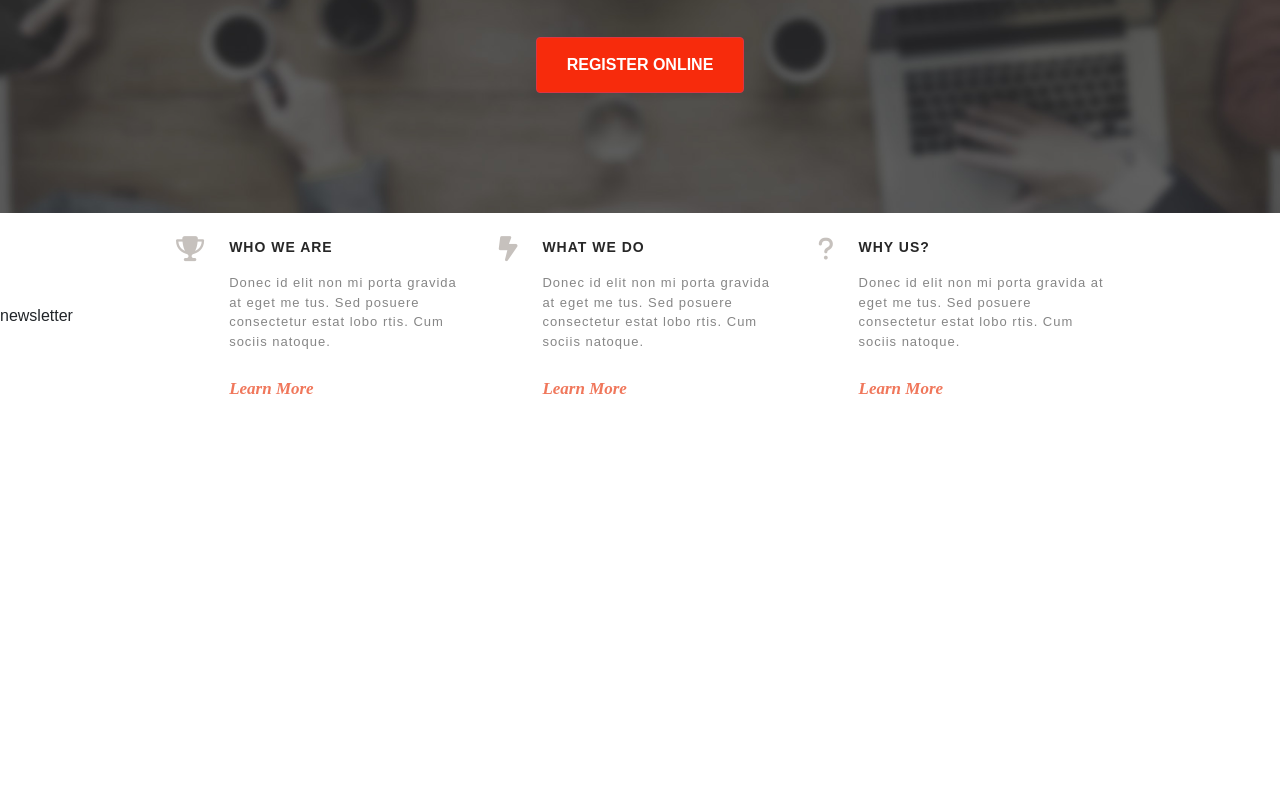
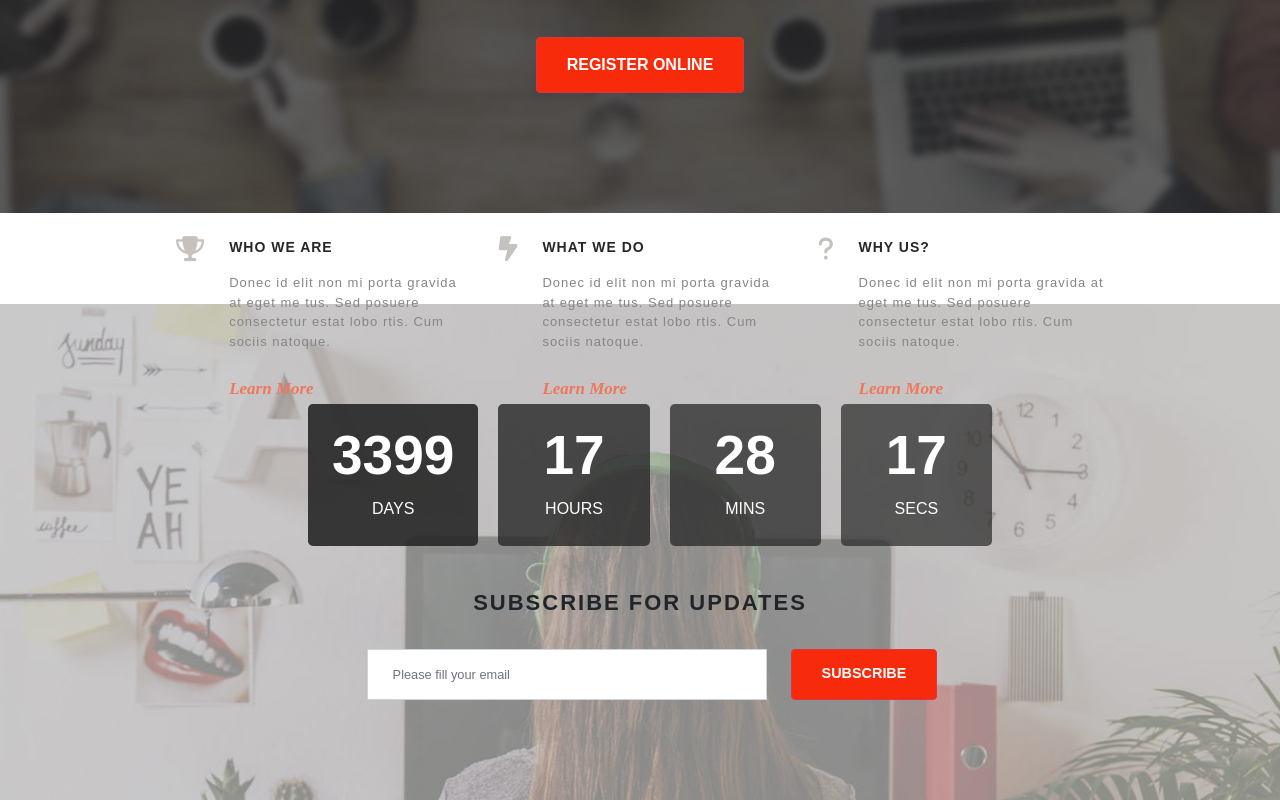
Before and after one commit to manumastro/proj-html-vuejs, a Vue app: page / in a window 1280 px wide. Shown: the part 496-1296 px from the top of the page. Before the commit the page ends 898 px from the top, so only its background shows below. Built offline with nearby package versions, Linux system fonts and the light colour scheme; a small style sheet from the web is missing.

Commit message:
section newsletter stilizzata

```diff
--- a/src/assets/style/_general.scss
+++ b/src/assets/style/_general.scss
@@ -5,6 +5,11 @@
 @import '~@fontsource/raleway/900.css';
 @import '~bootstrap/scss/bootstrap.scss';
 @import '~@fortawesome/fontawesome-free/css/all.min.css';
+
+html{
+  scroll-behavior: smooth;
+}
+
 body{
   font-family: "Raleway", sans-serif;
 }
--- a/src/components/HeaderC.vue
+++ b/src/components/HeaderC.vue
@@ -8,7 +8,7 @@
       </div>
       <nav class="navbar w-100 mt-1">
         <ul class="d-flex align-items-center m-0">
-          <li><a class="active" href="#">home</a></li>
+          <li><a class="active" href="#wrapper-jumbo">home</a></li>
           <li><a href="#">pages</a></li>
           <li><a href="#">program</a></li>
           <li><a href="#">tickets</a></li>
--- a/src/components/JumbotronC.vue
+++ b/src/components/JumbotronC.vue
@@ -1,5 +1,5 @@
 <template>
-  <div id="wrapper" class="d-flex flex-column">
+  <div id="wrapper-jumbo" class="d-flex flex-column">
     <div id="jumbotron" class="d-flex flex-column align-items-center justify-content-center">
     <div id="title" class="d-flex align-items-center flex-column pb-5">
       <h2>Conference on</h2>
@@ -19,8 +19,8 @@
     </div>
     </div>
 
-    <div id="info" class="container d-flex justify-content-between align-items-center ">
-      <div id="who-we-are" class="d-flex px-3 pt-4">
+    <div id="info" class="container d-flex justify-content-between align-items-center pt-4">
+      <div id="who-we-are" class="d-flex px-3">
         <div class="icon"><i class="fa-solid fa-trophy"></i></div>
         <div class="body">
           <div class="title">WHO WE ARE</div>
@@ -28,7 +28,7 @@
           <a href="#">Learn More</a>
         </div>
       </div>
-      <div id="what-we-do" class="d-flex px-3 pt-4">
+      <div id="what-we-do" class="d-flex px-3">
         <div class="icon"><i class="fa-solid fa-bolt-lightning"></i></div>
         <div class="body">
           <div class="title">WHAT WE DO</div>
@@ -36,7 +36,7 @@
           <a href="#">Learn More</a>
         </div>
       </div>
-      <div id="why-us" class="d-flex px-3 pt-4">
+      <div id="why-us" class="d-flex px-3">
         <div class="icon"><i class="fa-solid fa-question"></i></div>
         <div class="body">
           <div class="title">WHY US?</div>
@@ -56,7 +56,7 @@ name: 'JumbotronC'
 
 <style lang="scss" scoped>
 @import '../assets/style/_vars.scss';
-#wrapper{
+#wrapper-jumbo{
   height: calc(100vh - 110px);
   #jumbotron{
     background-image: url('../assets/images/slider-1-bg.jpg');
--- a/src/components/NewsLetter.vue
+++ b/src/components/NewsLetter.vue
@@ -1,6 +1,30 @@
 <template>
-  <section>
-    newsletter
+  <section class="d-flex flex-column align-items-center justify-content-center">
+    <div id="timer" class="d-flex justify-content-center">
+      <div id="days" class="square px-4">
+        <div class="number">3399</div>
+        <div class="text">days</div>
+      </div>
+      <div id="hours" class="square">
+        <div class="number">17</div>
+        <div class="text">hours</div>
+      </div>
+      <div id="mins" class="square">
+        <div class="number">28</div>
+        <div class="text">mins</div>
+      </div>
+      <div id="secs" class="square">
+        <div class="number">17</div>
+        <div class="text">secs</div>
+      </div>
+    </div>
+
+    <p>SUBSCRIBE FOR UPDATES</p>
+
+    <div id="form" class="d-flex">
+      <input type="email" class="form-control mx-4" id="exampleInputEmail1" aria-describedby="emailHelp" placeholder="Please fill your email">
+      <button type="button" class="btn btn-danger">SUBSCRIBE</button>
+    </div>
   </section>
 </template>
 
@@ -10,6 +34,60 @@ name: 'NewsLetter'
 }
 </script>
 
-<style>
-
+<style lang="scss" scoped>
+@import '../assets/style/_vars.scss';
+section{
+  background-image: url('../assets/images/coutdown-bg1.jpg');
+  background-position: center;
+  background-size:auto;
+  padding: 100px 0;
+  .square{
+    display: flex;
+    flex-direction: column;
+    justify-content: center;
+    align-items: center;
+    text-transform: uppercase;
+    padding: 10px 45px 25px 45px;
+    margin: 0 0 40px 20px;
+    border-radius: 5px;
+    color: $white;
+    font-weight: 700;
+    .number{
+      font-size: 55px;
+    }
+    .text{
+      font-weight: 500;
+    }
+    &#days{
+      background-color: rgba($color: $mine-shaft, $alpha: .9);
+    }
+    &#hours{
+      background-color: rgba($color: $mine-shaft, $alpha: .80);
+    }
+    &#mins{
+      background-color: rgba($color: $mine-shaft, $alpha: .75);
+    }
+    &#secs{
+      background-color: rgba($color: $mine-shaft, $alpha: .7);
+    }
+  }
+  p{
+    font-weight: bold;
+    font-size: 22px;
+    letter-spacing: 2px;
+    margin-bottom: 30px;
+  }
+  input{
+    font-size: 0.8rem;
+    padding: 15px 25px;
+    width: 400px;
+    border-radius: 0;
+  }
+  button{
+    font-size: 0.9rem;
+    font-weight: bold;
+    background-color: $scarlet;
+    padding: 0 30px;
+  }
+}
 </style>
```
